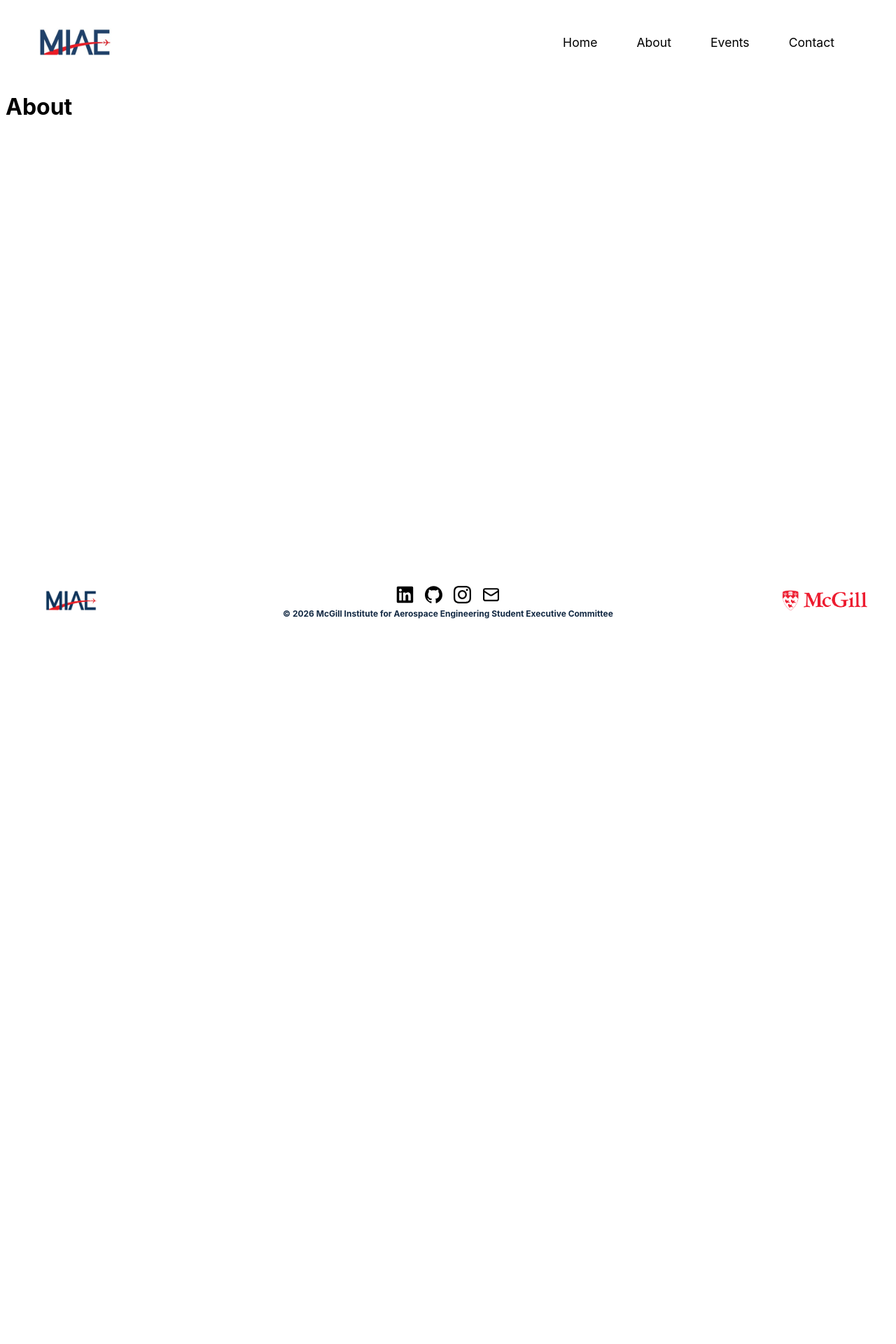
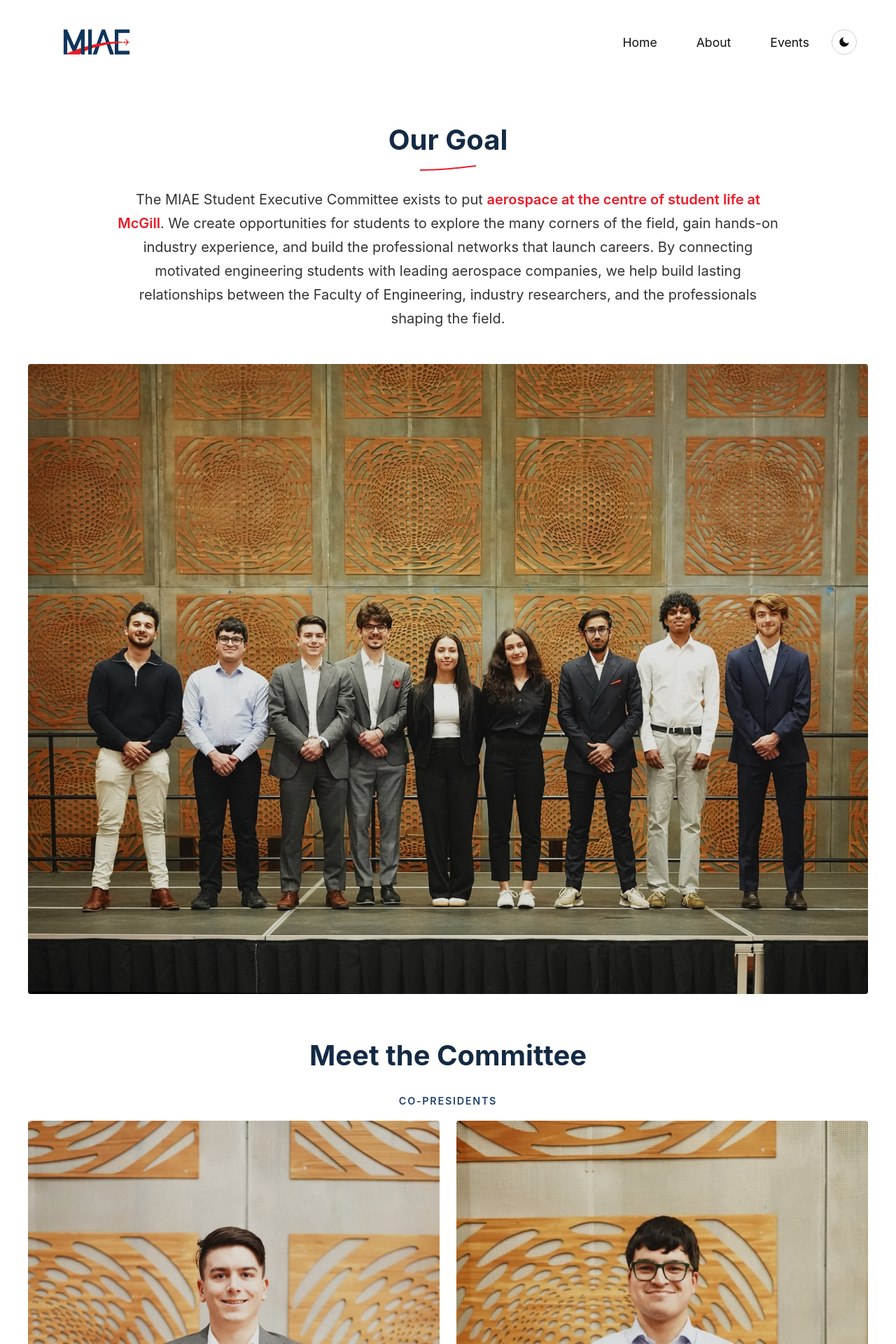
Before and after one commit to miae-sec/miae-sec.github.io, a Jekyll site: the page built from about.html, in a window 1280 px wide. Shown: the top 1920 px of the page at 70% size. Built offline with Jekyll 4.4.1, drawn with Linux system fonts in a browser that asks for light colours; before the commit the page ends 908 px from its top, so only the background shows below that; some of the changed text lies outside the part shown.

Commit message:
Add: Footer and about pages

```diff
--- a/_includes/footer.html
+++ b/_includes/footer.html
@@ -1,10 +1,16 @@
 <footer>
   <div class="footer-content">
-    <a href="/">
-      <img src="/assets/miaewhitebig.png" alt="MIAE Logo" class="footer-logo">
-    </a>
+    <div class="footer-col">
+      <h3>Visit Us</h3>
+      <address>
+        3480 Rue University<br>
+        FDA 6<br>
+        Montreal QC H3A 0E8
+      </address>
+    </div>
 
-    <div class="footer-center">
+    <div class="footer-col">
+      <h3>Get In Touch</h3>
       <div class="social-icons">
         <a href="https://www.linkedin.com/company/mcgill-miae" target="_blank" rel="noopener" aria-label="LinkedIn">
           <img src="/assets/linkedin.svg" alt="">
@@ -19,11 +25,16 @@
           <img src="/assets/mail.svg" alt="">
         </a>
       </div>
-      <p>&copy; {{ site.time | date: "%Y" }} McGill Institute for Aerospace Engineering Student Executive Committee</p>
     </div>
 
-    <a href="https://www.mcgill.ca/miae/" target="_blank" rel="noopener">
-      <img src="/assets/mcgill_sig_red.png" alt="McGill Logo" class="footer-logo">
-    </a>
+    <div class="footer-col">
+      <a href="https://www.mcgill.ca/miae/" target="_blank" rel="noopener">
+        <img src="/assets/mcgill_sig_red.png" alt="McGill Logo" class="footer-logo">
+      </a>
+    </div>
+  </div>
+
+  <div class="footer-bottom">
+    <p>&copy; {{ site.time | date: "%Y" }} McGill Institute for Aerospace Engineering Student Executive Committee</p>
   </div>
 </footer>
--- a/_includes/header.html
+++ b/_includes/header.html
@@ -1,11 +1,22 @@
 <header>
   <a href="/" class="logo">
-    <img src="/assets/logo.jpg" alt="MIAE logo" height="40">
+    <img src="/assets/miaewhitebig.png" alt="MIAE logo" height="40">
   </a>
-  <nav>
-    <a href="/">Home</a>
-    <a href="/about">About</a>
-    <a href="/events">Events</a>
-    <a href="/contact">Contact</a>
-  </nav>
+  <div class="header-right">
+    <nav>
+      <a href="/">Home</a>
+      <a href="/about">About</a>
+      <a href="/events">Events</a>
+    </nav>
+    <button class="theme-toggle" type="button" aria-label="Switch between light and dark mode">
+      <svg class="icon-moon" viewBox="0 0 24 24" aria-hidden="true">
+        <path d="M21 12.8A9 9 0 1 1 11.2 3a7 7 0 0 0 9.8 9.8Z"/>
+      </svg>
+      <svg class="icon-sun" viewBox="0 0 24 24" aria-hidden="true">
+        <circle cx="12" cy="12" r="4.5"/>
+        <path d="M12 1.5v3M12 19.5v3M1.5 12h3M19.5 12h3M4.2 4.2l2.1 2.1M17.7 17.7l2.1 2.1M19.8 4.2l-2.1 2.1M6.3 17.7l-2.1 2.1"
+              stroke="currentColor" stroke-width="2" stroke-linecap="round" fill="none"/>
+      </svg>
+    </button>
+  </div>
 </header>
--- a/_layouts/default.html
+++ b/_layouts/default.html
@@ -5,6 +5,18 @@
   <meta name="viewport" content="width=device-width, intial-scale=1.0">
   <title>{{ page.title }} | {{ site.title }}</title>
   <link rel="stylesheet" href="/style.css">
+  <script>
+    /* Runs before first paint so a saved dark preference doesn't flash white.
+       No stored value means "follow the OS", handled by CSS alone. */
+    (function () {
+      try {
+        var saved = localStorage.getItem('theme');
+        if (saved === 'dark' || saved === 'light') {
+          document.documentElement.setAttribute('data-theme', saved);
+        }
+      } catch (e) { /* private browsing can throw on localStorage */ }
+    })();
+  </script>
 </head>
 <body>
   {% include header.html %}
@@ -14,5 +26,29 @@
   </main>
 
   {% include footer.html %}
+
+  <script>
+    (function () {
+      var toggle = document.querySelector('.theme-toggle');
+      if (!toggle) return;
+
+      var root = document.documentElement;
+
+      toggle.addEventListener('click', function () {
+        var current = root.getAttribute('data-theme');
+        if (!current) {
+          /* no explicit choice yet — read what the OS is currently giving us */
+          current = window.matchMedia('(prefers-color-scheme: dark)').matches ? 'dark' : 'light';
+        }
+
+        var next = current === 'dark' ? 'light' : 'dark';
+        root.setAttribute('data-theme', next);
+
+        try {
+          localStorage.setItem('theme', next);
+        } catch (e) { /* ignore if storage is unavailable */ }
+      });
+    })();
+  </script>
 </body>
 </html>
--- a/about.html
+++ b/about.html
@@ -2,4 +2,81 @@
 layout: default
 title: MIAE - About
 ---
-<h1 class="title">About</h1>
+<div class="page-intro">
+  <h1 class="title-b">Our Goal</h1>
+  <svg class="title-rule" viewBox="0 0 80 8" role="presentation" focusable="false">
+    <path d="M0,6 C25,6 55,3 80,0 L80,2 C55,5 25,8 0,8 Z"/>
+  </svg>
+  <p class="subtitle-b">
+    The MIAE Student Executive Committee exists to put
+    <span class="accent-red">aerospace at the centre of student life at McGill</span>. We create
+    opportunities for students to explore the many corners of the field, gain hands-on industry experience, and build the
+    professional networks that launch careers. By connecting motivated engineering students with leading aerospace
+    companies, we help build lasting relationships between the Faculty of Engineering, industry researchers, and the
+    professionals shaping the field.
+  </p>
+</div>
+
+<div class="team-photo-wide">
+  <img src="/assets/team/team.jpg" alt="The MIAE Student Executive Committee">
+</div>
+
+<h2 class="title-b team-title">Meet the Committee</h2>
+
+{% for group in site.data.team %}
+  <section class="team-section">
+    <div class="section-heading">
+      <h2>{{ group.title }}</h2>
+    </div>
+
+    <div class="team-grid">
+      {% for member in group.members %}
+        {% assign slug = member.name | slugify %}
+        <button class="team-card" type="button" aria-controls="bio-{{ slug }}">
+          <img class="team-headshot" src="/assets/team/{{ slug }}.jpg" alt="{{ member.name }}" loading="lazy">
+          <div class="team-text">
+            <h3 class="team-name">{{ member.name }}</h3>
+            <p class="team-role">{{ member.role }}</p>
+          </div>
+        </button>
+      {% endfor %}
+    </div>
+  </section>
+{% endfor %}
+
+{% for group in site.data.team %}
+  {% for member in group.members %}
+    {% assign slug = member.name | slugify %}
+    <dialog class="team-dialog" id="bio-{{ slug }}">
+      <button class="team-dialog-close" type="button" aria-label="Close">&times;</button>
+      <div class="team-dialog-header">
+        <img src="/assets/team/{{ slug }}.jpg" alt="" loading="lazy">
+        <div>
+          <h3 class="team-name">{{ member.name }}</h3>
+          <p class="team-role">{{ member.role }}</p>
+        </div>
+      </div>
+      <p class="team-bio">{{ member.bio }}</p>
+    </dialog>
+  {% endfor %}
+{% endfor %}
+
+<script>
+  document.querySelectorAll('.team-card').forEach(function (card) {
+    var dialog = document.getElementById(card.getAttribute('aria-controls'));
+    if (!dialog) return;
+
+    card.addEventListener('click', function () {
+      dialog.showModal();
+    });
+
+    dialog.querySelector('.team-dialog-close').addEventListener('click', function () {
+      dialog.close();
+    });
+
+    /* clicking outside the dialog box closes it too */
+    dialog.addEventListener('click', function (event) {
+      if (event.target === dialog) dialog.close();
+    });
+  });
+</script>
--- a/contact.html
+++ /dev/null
@@ -1,5 +0,0 @@
----
-layout: default
-title: MIAE - Contact
----
-<h1 class="title">Contact</h1>
--- a/style.css
+++ b/style.css
@@ -1,6 +1,7 @@
 /* CUSTOM PROPERTIES: COLORS, FONTS, ETC. */
 
 :root {
+  /* brand constants — these never change between themes */
   --miae-blue: #1F426B;
   --dark-blue: #142A44;
   --miae-red: #EE1A28;
@@ -8,6 +9,97 @@
   --light-grey: #cecfd1 ;
 
   --font-base: "Inter", sans-serif;
+
+  /* semantic tokens — everything below flips in dark mode */
+  --bg: #ffffff;
+  --surface: #f2f4f6; /* card / panel fill */
+  --text: #333333;
+  --heading: var(--dark-blue);
+  --accent: var(--miae-blue);
+  --muted: var(--grey);
+  --border: var(--light-grey);
+  --nav-text: #111111;
+  --icon-bg: var(--miae-blue);
+  --icon-bg-hover: var(--dark-blue);
+  --btn-bg: var(--miae-blue);
+  --btn-bg-hover: var(--dark-blue);
+  --btn-text: #ffffff;
+  --card-shadow: rgba(20, 42, 68, 0.18);
+  --logo-filter: none;
+  --plane-opacity: 0.07;
+  --plane-filter: none;
+}
+
+/* Dark palette. Declared twice on purpose: once for visitors whose OS asks
+   for dark and who have not overridden it, once for an explicit toggle. */
+@media (prefers-color-scheme: dark) {
+  :root:not([data-theme="light"]) {
+    --bg: #0E1A2B;
+    --surface: #17263C;
+    --text: #D5DCE5;
+    --heading: #EAF0F6;
+    --accent: #7FA9DC;
+    --muted: #93A2B5;
+    --border: #2A3A52;
+    --nav-text: #EAF0F6;
+    --icon-bg: #2C4A72;
+    --icon-bg-hover: #3A5F8C;
+    --btn-bg: #7FA9DC;
+    --btn-bg-hover: #A6C5E8;
+    --btn-text: #0E1A2B;
+    --card-shadow: rgba(0, 0, 0, 0.45);
+    /* the wordmark is navy on transparent, so it vanishes on a navy page */
+    --logo-filter: brightness(0) invert(1);
+    /* the art is solid black, which disappears on a navy page */
+    --plane-opacity: 0.06;
+    --plane-filter: invert(1);
+  }
+}
+
+:root[data-theme="dark"] {
+  --bg: #0E1A2B;
+  --surface: #17263C;
+  --text: #D5DCE5;
+  --heading: #EAF0F6;
+  --accent: #7FA9DC;
+  --muted: #93A2B5;
+  --border: #2A3A52;
+  --nav-text: #EAF0F6;
+  --icon-bg: #2C4A72;
+  --icon-bg-hover: #3A5F8C;
+  --btn-bg: #7FA9DC;
+  --btn-bg-hover: #A6C5E8;
+  --btn-text: #0E1A2B;
+  --card-shadow: rgba(0, 0, 0, 0.45);
+  --logo-filter: brightness(0) invert(1);
+  --plane-opacity: 0.06;
+  --plane-filter: invert(1);
+}
+
+/* TYPE SCALE
+   .title / .subtitle    -> display pair, for light text over imagery
+   .title-b / .subtitle-b -> the same pair on white backgrounds */
+
+.title {
+  font-size: 6.5rem;
+  line-height: 1.1;
+  margin-bottom: 0;
+}
+
+.subtitle {
+  font-size: 2rem;
+}
+
+.title-b {
+  font-size: 2.5rem;
+  line-height: 1.2;
+  color: var(--heading);
+}
+
+.subtitle-b {
+  font-size: 1.25rem;
+  line-height: 1.7;
+  color: var(--text);
 }
 
 /* GENERAL */
@@ -20,6 +112,8 @@
   display: flex;
   flex-direction: column;
   min-height: 100vh;
+  background-color: var(--bg);
+  color: var(--text);
 }
 
 main {
@@ -37,7 +131,7 @@
   display: flex;
   justify-content: space-between;
   align-items: center;
-  background-color: #ffffff;
+  background-color: var(--bg);
   padding: 2rem 3rem;
 }
 
@@ -45,28 +139,82 @@
   font-size: 1.5rem;
   font-weight: bold;
   text-decoration: none;
-  color: #111;
+  color: var(--nav-text);
 }
 
 .logo img {
   height: 40px;
   display: block;
+  filter: var(--logo-filter);
+}
+
+.header-right {
+  display: flex;
+  align-items: center;
+  gap: 2rem;
 }
 
 nav {
   display: flex;
   gap: 3.5rem;
-  padding-right: 2rem;
+}
+
+.theme-toggle {
+  display: flex;
+  align-items: center;
+  justify-content: center;
+  height: 36px;
+  width: 36px;
+  padding: 0;
+  background: none;
+  color: var(--nav-text);
+  border: 1px solid var(--border);
+  border-radius: 50%;
+  cursor: pointer;
+}
+
+.theme-toggle:hover {
+  color: var(--accent);
+  border-color: var(--accent);
+}
+
+.theme-toggle svg {
+  height: 18px;
+  width: 18px;
+  fill: currentColor;
+}
+
+/* show the icon for the mode you would switch *to* */
+.theme-toggle .icon-sun {
+  display: none;
+}
+
+:root[data-theme="dark"] .theme-toggle .icon-sun {
+  display: block;
+}
+
+:root[data-theme="dark"] .theme-toggle .icon-moon {
+  display: none;
+}
+
+@media (prefers-color-scheme: dark) {
+  :root:not([data-theme="light"]) .theme-toggle .icon-sun {
+    display: block;
+  }
+
+  :root:not([data-theme="light"]) .theme-toggle .icon-moon {
+    display: none;
+  }
 }
 
 nav a {
   text-decoration: none;
-  color: black;
+  color: var(--nav-text);
   font-size: 1.1rem;
 }
 
 nav a:hover {
-  color: var(--miae-blue);
+  color: var(--accent);
   text-decoration: underline;
 }
 
@@ -78,63 +226,118 @@
     padding: 1rem;
   }
 
+  .header-right {
+    flex-direction: column;
+    gap: 1rem;
+  }
+
   nav {
     flex-direction: row;
     align-items: center;
     gap: 1.5rem;
-    padding-right: 0;
   }
 }
 
 /* FOOTER */
 
 footer {
-  background-color: #ffffff;
+  background-color: var(--bg);
   padding: 1.5rem 2rem;
   font-family: var(--font-base);
+  border-top: 1px solid var(--border);
 }
 
 .footer-content {
   display: flex;
   justify-content: space-between;
+  align-items: stretch;
+  margin: 0 auto;
+}
+
+.footer-col {
+  display: flex;
+  flex: 1;
+  flex-direction: column;
   align-items: center;
-  margin: 0 auto;
+  justify-content: center;
+  gap: 0.5rem;
+  padding: 0 2rem;
+  text-align: center;
+}
+
+.footer-col h3 {
+  margin: 0;
+  font-size: 0.8rem;
+  font-weight: 600;
+  letter-spacing: 0.08em;
+  text-transform: uppercase;
+  color: var(--heading);
+}
+
+.footer-col address {
+  margin: 0;
+  font-size: 0.8rem;
+  line-height: 1.6;
+  font-style: normal;
+  color: var(--muted);
 }
 
 .footer-logo {
   height: 30px;
 }
 
-.footer-center {
+.social-icons {
   display: flex;
-  flex-direction: column;
-  align-items: center;
-  gap: 0.2rem;
+  gap: 0.75rem;
 }
 
-.social-icons {
+.social-icons a {
   display: flex;
-  gap: 1rem;
+  align-items: center;
+  justify-content: center;
+  height: 34px;
+  width: 34px;
+  border-radius: 50%;
+  background-color: var(--icon-bg);
+}
+
+.social-icons a:hover {
+  background-color: var(--icon-bg-hover);
 }
 
 .social-icons img {
-  height: 25px;
-  width: 25px;
-  fill: var(--dark-blue);
+  height: 18px;
+  width: 18px;
+  filter: brightness(0) invert(1); /* icon assets are black; render them white on the blue */
 }
 
-.footer-center p {
+.footer-bottom {
+  margin-top: 1.5rem;
+  padding-top: 1rem;
+  border-top: 1px solid var(--border);
+}
+
+.footer-bottom p {
   margin: 0;
-  font-size: 0.75rem;
-  color: var(--dark-blue);
-  font-weight: bold;
+  font-size: 0.7rem;
+  color: var(--muted);
   text-align: center;
 }
 
 @media (max-width: 600px) {
   .footer-content {
     flex-direction: column;
-    gap: 1.5rem;
+    gap: 1.25rem;
+  }
+
+  .footer-col {
+    padding: 0;
+  }
+
+  .footer-col + .footer-col {
+    border-left: none;
+    border-top: 1px solid var(--border);
+    padding-top: 1.25rem;
   }
 }
 
@@ -160,11 +363,7 @@
   z-index: 2;
 }
 
-.hero-text h1 {
-  font-size: 6.5em;
-  line-height: 110%;
-  margin-bottom: 0;
-
+.hero-text .title {
   background: linear-gradient(
     to right,
     rgba(5, 2, 131, 0.6) 11%,
@@ -175,8 +374,7 @@
   color: transparent;
 }
 
-.hero-text h2 {
-  font-size: 2rem;
+.hero-text .subtitle {
   max-width: 35%;
 }
 
@@ -190,19 +388,19 @@
 }
 
 @media (max-width: 900px) {
-  .hero-text h1 {
-    font-size: 4em;
+  .hero-text .title {
+    font-size: 4rem;
   }
-  .hero-text h2 {
+  .hero-text .subtitle {
     font-size: 1.5rem;
   }
 }
 
 @media (max-width: 600px) {
-  .hero-text h1 {
-    font-size: 2.5em;
+  .hero-text .title {
+    font-size: 2.5rem;
   }
-  .hero-text h2 {
+  .hero-text .subtitle {
     font-size: 1.25rem;
   }
 }
@@ -215,13 +413,10 @@
   margin-top: 4rem;
 }
 
-.subhero h2 {
-  font-size: 2.5rem;
-  color: var(--dark-blue);
-}
-
-.subhero p {
-  font-size: 1.5rem;
+.subhero .subtitle-b {
+  margin-left: auto;
+  margin-right: auto;
+  max-width: 45rem;
 }
 
 .home-cards {
@@ -237,13 +432,14 @@
   align-items: center;
   text-align: center;
   padding: 2rem 1.5rem;
-  background-color: var(--light-grey);
+  background-color: var(--surface);
   border-radius: 4px;
 }
 
 .home-card h3 {
   margin-top: 0;
   font-size: x-large;
+  color: var(--heading);
 }
 
 .home-card p {
@@ -255,14 +451,14 @@
 .home-button {
   display: inline-block;
   padding: 0.6rem 1.2rem;
-  background-color: #111;
-  color: #fff;
+  background-color: var(--btn-bg);
+  color: var(--btn-text);
   text-decoration: none;
   border-radius: 4px;
 }
 
 .home-button:hover {
-  background-color: #333;
+  background-color: var(--btn-bg-hover);
 }
 
 @media (max-width: 768px) {
@@ -270,3 +466,200 @@
     flex-direction: column;
   }
 }
+
+/* ABOUT PAGE */
+
+.page-intro {
+  max-width: 60rem;
+  margin: 4rem auto 0;
+  padding: 0 2rem;
+  text-align: center;
+}
+
+.page-intro .title-b {
+  margin-bottom: 0.75rem;
+}
+
+.title-rule {
+  display: block;
+  width: 80px;
+  height: auto;
+  margin: 0 auto 1.5rem;
+  fill: var(--miae-red);
+}
+
+.accent-red {
+  color: var(--miae-red);
+  font-weight: 600;
+}
+
+.team-photo-wide {
+  max-width: 75rem;
+  margin: 3rem auto 0;
+  padding: 0 2rem;
+}
+
+.team-photo-wide img {
+  display: block;
+  width: 100%;
+  border-radius: 4px;
+}
+
+.team-title {
+  margin: 4rem 0 0;
+  text-align: center;
+}
+
+/* small uppercase label introducing each group of members */
+.section-heading {
+  display: flex;
+  justify-content: center;
+  max-width: 75rem;
+  margin: 2rem auto 1.25rem;
+  padding: 0 2rem;
+}
+
+.section-heading h2 {
+  margin: 0;
+  font-size: 0.9rem;
+  font-weight: 600;
+  letter-spacing: 0.12em;
+  text-transform: uppercase;
+  color: var(--accent);
+}
+
+.team-grid {
+  display: grid;
+  grid-template-columns: repeat(auto-fit, minmax(260px, 1fr));
+  gap: 1.5rem;
+  max-width: 75rem;
+  margin: 0 auto 3rem;
+  padding: 0 2rem;
+}
+
+.team-card {
+  display: flex;
+  flex-direction: column;
+  overflow: hidden;
+  padding: 0;
+  background-color: var(--surface);
+  border: none;
+  /* the red rule is the resting state's hidden accent; hover reveals it */
+  border-bottom: 3px solid transparent;
+  border-radius: 4px;
+  font-family: inherit;
+  cursor: pointer;
+  transition: transform 0.15s ease, box-shadow 0.15s ease, border-color 0.15s ease;
+}
+
+.team-card:hover,
+.team-card:focus-visible {
+  border-bottom-color: var(--miae-red);
+}
+
+.team-headshot {
+  width: 100%;
+  aspect-ratio: 3 / 4;
+  object-fit: cover;
+  object-position: top center;
+}
+
+.team-text {
+  display: flex;
+  flex-direction: column;
+  flex-grow: 1;
+  padding: 1.25rem;
+}
+
+.team-name {
+  margin: 0;
+  font-size: 1.15rem;
+  text-align: center;
+  color: var(--heading);
+}
+
+.team-role {
+  margin: 0.35rem 0 0;
+  font-size: 0.75rem;
+  font-weight: 600;
+  letter-spacing: 0.08em;
+  text-transform: uppercase;
+  text-align: center;
+  color: var(--accent);
+}
+
+/* BIO DIALOG */
+
+.team-dialog {
+  width: min(34rem, calc(100vw - 2rem));
+  padding: 2rem;
+  background-color: var(--surface);
+  color: var(--text);
+  border: none;
+  border-radius: 4px;
+  font-family: var(--font-base);
+}
+
+.team-dialog::backdrop {
+  background-color: rgba(10, 18, 30, 0.6);
+}
+
+.team-dialog-close {
+  position: absolute;
+  top: 0.5rem;
+  right: 0.75rem;
+  padding: 0.25rem 0.5rem;
+  background: none;
+  border: none;
+  font-size: 1.5rem;
+  line-height: 1;
+  color: var(--muted);
+  cursor: pointer;
+}
+
+.team-dialog-close:hover {
+  color: var(--heading);
+}
+
+.team-dialog-header {
+  display: flex;
+  align-items: center;
+  gap: 1.25rem;
+  padding-bottom: 1.25rem;
+  border-bottom: 1px solid var(--border);
+}
+
+.team-dialog-header img {
+  flex-shrink: 0;
+  height: 90px;
+  width: 90px;
+  object-fit: cover;
+  object-position: top center;
+  border-radius: 50%;
+}
+
+.team-dialog-header .team-name,
+.team-dialog-header .team-role {
+  text-align: left;
+}
+
+.team-bio {
+  margin: 1.25rem 0 0;
+  font-size: 0.9rem;
+  line-height: 1.65;
+  color: var(--text);
+}
+
+@media (max-width: 600px) {
+  .page-intro {
+    margin-top: 2.5rem;
+  }
+
+  .title-b {
+    font-size: 1.9rem;
+  }
+
+  .subtitle-b {
+    font-size: 1rem;
+  }
+}
```
Also changed, not shown: _data/team.yml (added, +82 -0 lines), assets/team/edouard-dupont.jpg (added), assets/team/ishtiak-ahmed.jpg (added), assets/team/linamay-ayad.jpg (added), assets/team/santiago-padron.jpg (added), assets/team/team.jpg (added), assets/team/trevor-piltch.jpg (added), assets/team/vedant-ranganathan.jpg (added).
